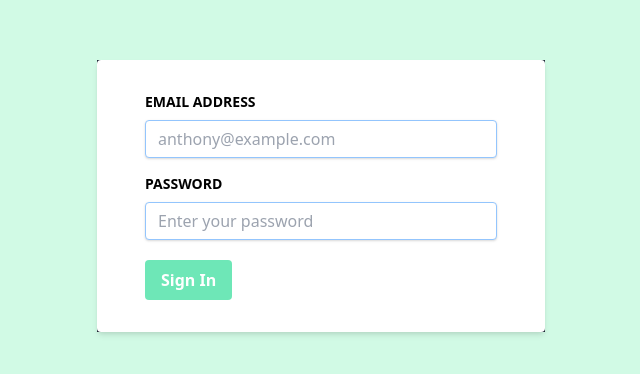
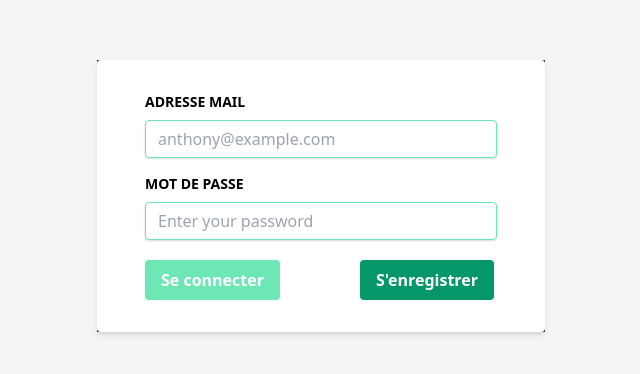
Before and after one commit to Anthony-Verges/firebase-website, a React (Create React App) app: page / in a window 1280 px wide. Shown: the part 204-578 px from the top of the page, without its empty margins (319-959 px from the left). Built offline with nearby package versions, Linux system fonts and the light colour scheme.

Commit message:
config firebase and create first authntication with fireabse

```diff
--- a/package.json
+++ b/package.json
@@ -7,6 +7,8 @@
     "@testing-library/jest-dom": "^5.11.9",
     "@testing-library/react": "^11.2.5",
     "@testing-library/user-event": "^12.8.3",
+    "dotenv": "^8.2.0",
+    "firebase": "^8.2.10",
     "react": "^17.0.1",
     "react-dom": "^17.0.1",
     "react-router-dom": "^5.2.0",
--- a/src/App.js
+++ b/src/App.js
@@ -1,10 +1,12 @@
 import Router from "./Router";
-
+import { AuthProvider } from "./context/AuthContext";
 function App() {
   return (
-    <div className="App">
-      <Router />
-    </div>
+    <>
+      <AuthProvider>
+        <Router />
+      </AuthProvider>
+    </>
   );
 }
 
--- /dev/null
+++ b/src/Firebase/config.js
@@ -0,0 +1,37 @@
+import firebase from "firebase/app";
+import "firebase/auth";
+import "firebase/firestore";
+import "firebase/analytics";
+require("dotenv").config();
+//Conif project firebase
+const firebaseConfig = {
+  apiKey: "AIzaSyCih6p_ARs4fgin0owXmnQtGtPPQSzWSiI",
+  authDomain: "fir-website-14a89.firebaseapp.com",
+  projectId: "fir-website-14a89",
+  storageBucket: "fir-website-14a89.appspot.com",
+  messagingSenderId: "316015968794",
+  appId: "1:316015968794:web:8f738e54a4e12753e187a3",
+  measurementId: "G-PBTG0RD3TK",
+};
+//Init Firebase in project
+firebase.initializeApp(firebaseConfig);
+
+export const auth = firebase.auth();
+export const db = firebase.firestore();
+
+// apiKey: process.env.apiKey,
+//   authDomain: process.env.authDomain,
+//   projectId: process.env.projectId,
+//   storageBucket: process.env.storageBucket,
+//   messagingSenderId: process.env.messagingSenderId,
+//   appId: process.env.appId,
+//   measurementId: process.env.measurementId,
+
+//.env
+// apiKey = "AIzaSyCih6p_ARs4fgin0owXmnQtGtPPQSzWSiI"
+// authDomain = "fir-website-14a89.firebaseapp.com"
+// projectId = "fir-website-14a89"
+// storageBucket =  "fir-website-14a89.appspot.com"
+// messagingSenderId = "316015968794"
+// appId= "1:316015968794:web:8f738e54a4e12753e187a3"
+// measurementId= "G-PBTG0RD3TK"
--- a/src/Router.jsx
+++ b/src/Router.jsx
@@ -1,12 +1,23 @@
+import { useContext } from "react";
 import { BrowserRouter, Route, Switch } from "react-router-dom";
 import Login from "./components/Login";
+import Home from "./components/Home";
+import { AuthContext } from "./context/AuthContext";
 
 const Router = () => {
+  const Auth = useContext(AuthContext);
   return (
     <BrowserRouter>
-      <Switch>
-        <Route exact path="/" component={Login} />
-      </Switch>
+      {/* <Route exact path="/" component={Home} /> */}
+      {!Auth.isLoggedIn ? (
+        <Route path="/" component={Login} />
+      ) : (
+        <>
+          <Switch>
+            <Route exact path="/" component={Home} />
+          </Switch>
+        </>
+      )}
     </BrowserRouter>
   );
 };
--- /dev/null
+++ b/src/components/Home.jsx
@@ -0,0 +1,25 @@
+import { useContext } from "react";
+import { useHistory } from "react-router-dom";
+import { AuthContext } from "../context/AuthContext";
+
+const Home = () => {
+  const history = useHistory();
+  const Auth = useContext(AuthContext);
+  return (
+    <div>
+      <h1>Hello World</h1>
+      <button
+        className="ml-4 mt-1 bg-green-300 hover:bg-green-700 text-white font-bold py-2 px-4 rounded focus:outline-none focus:shadow-outline"
+        type="button"
+        onClick={() => {
+          Auth.setIsLoggedIn(false);
+          history.push("/");
+        }}
+      >
+        Se déconnecter
+      </button>
+    </div>
+  );
+};
+
+export default Home;
--- a/src/components/Login.jsx
+++ b/src/components/Login.jsx
@@ -1,26 +1,45 @@
-import { useState } from "react";
+import { auth } from "../Firebase/config";
+import { useContext, useState } from "react";
+import { AuthContext } from "../context/AuthContext";
 
 const Login = () => {
   const [email, setEmail] = useState("");
   const [password, setPassword] = useState("");
+  const Auth = useContext(AuthContext);
+
+  const handleSubmit = (e) => {
+    e.preventDefault();
+    auth
+      .signInWithEmailAndPassword(email, password)
+      .then((res) => {
+        Auth.setIsLoggedIn(true);
+      })
+      .catch((error) => {
+        console.log(
+          "Error when you signin with your emai or your password",
+          error
+        );
+      });
+  };
 
   return (
     <div>
-      <section className="App h-screen w-full flex justify-center items-center bg-green-100">
+      <section className="App h-screen w-full flex justify-center items-center bg-gray-100">
         <div className="w-full max-w-md bg-gray-800">
           <form
-            action=""
+            action="submit"
             className=" bg-white shadow-md rounded px-8 py-8 pt-8"
+            onSubmit={handleSubmit}
           >
             <div className="px-4 pb-4">
               <label htmlFor="email" className="text-sm block font-bold  pb-2">
-                EMAIL ADDRESS
+                ADRESSE MAIL
               </label>
               <input
                 type="email"
                 name="email"
                 id="email"
-                className="shadow appearance-none border rounded w-full py-2 px-3 text-gray-700 leading-tight focus:outline-none focus:shadow-outline border-blue-300 "
+                className="shadow appearance-none border rounded w-full py-2 px-3 text-gray-700 leading-tight focus:outline-none focus:shadow-outline border-green-300 "
                 placeholder="anthony@example.com"
                 onChange={(e) => {
                   setEmail(e.target.value);
@@ -33,13 +52,13 @@ const Login = () => {
                 htmlFor="password"
                 className="text-sm block font-bold pb-2"
               >
-                PASSWORD
+                MOT DE PASSE
               </label>
               <input
                 type="password"
                 name="password"
                 id="password"
-                className="shadow appearance-none border rounded w-full py-2 px-3 text-gray-700 leading-tight focus:outline-none focus:shadow-outline border-blue-300"
+                className="shadow appearance-none border rounded w-full py-2 px-3 text-gray-700 leading-tight focus:outline-none focus:shadow-outline border-green-300"
                 placeholder="Enter your password"
                 onChange={(e) => {
                   setPassword(e.target.value);
@@ -50,9 +69,15 @@ const Login = () => {
             <div>
               <button
                 className="ml-4 mt-1 bg-green-300 hover:bg-green-700 text-white font-bold py-2 px-4 rounded focus:outline-none focus:shadow-outline"
+                type="submit"
+              >
+                Se connecter
+              </button>
+              <button
+                className="ml-20 mt-1 bg-green-600 hover:bg-green-800 text-white font-bold py-2 px-4 rounded focus:outline-none focus:shadow-outline"
                 type="button"
               >
-                Sign In
+                S'enregistrer
               </button>
             </div>
           </form>
--- /dev/null
+++ b/src/context/AuthContext.js
@@ -0,0 +1,13 @@
+import { createContext, useState } from "react";
+
+export const AuthContext = createContext();
+
+export const AuthProvider = ({ children }) => {
+  const [isLoggedIn, setIsLoggedIn] = useState(false);
+
+  return (
+    <AuthContext.Provider value={{ isLoggedIn, setIsLoggedIn }}>
+      {children}
+    </AuthContext.Provider>
+  );
+};
```
Also changed, not shown: 2 other files (tests, documents, lock files or other folders).
